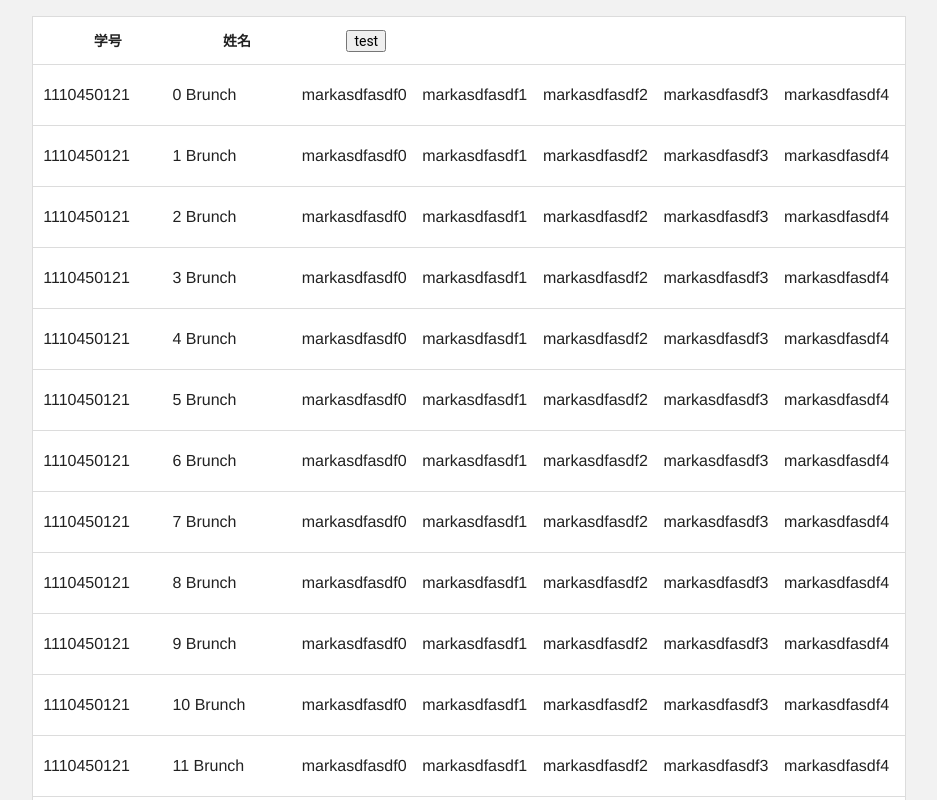
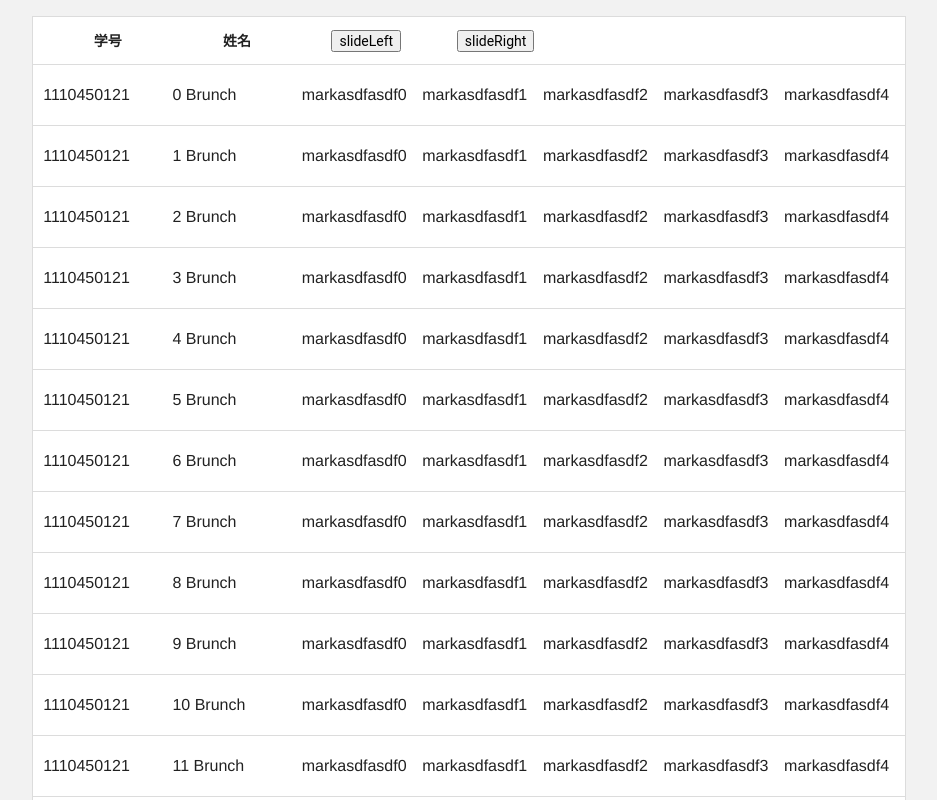
Before and after one commit to zhangzhaoxu/part5, a plain HTML site: page index.html in a window 1280 px wide. Shown: the whole page, without its empty margins (171-1108 px from the left). Drawn offline with Linux system fonts and the light colour scheme.

Commit message:
third change

```diff
--- a/index.html
+++ b/index.html
@@ -13,8 +13,6 @@
     <link rel="stylesheet" href="index.css"/>
 </head>
 <body ng-app="app">
-<my-table-slider>
-    <my-data-table test="boom"></my-data-table>
-</my-table-slider>
+    <my-data-table  test="boom"> </my-data-table>
 </body>
 </html>
--- a/index.js
+++ b/index.js
@@ -3,26 +3,10 @@
 
 angular
     .module('app', ['ngMaterial'])
-    .directive('myTableSlider', function () {
-        function controller($scope,$element){
-            var divCon = $element;
-            console.log(divCon);
-            this.test = function () {
-                alert("boom");
-            }
-        }
-        return{
-            restrict:'EA',
-            transclude: true,
-            template: '<div ng-transclude></div>',
-            controller: controller
-        }
-    })
     .directive('myDataTable', function () {
         return{
             restrict:'EA',
             templateUrl:'tpl.html',
-            require:'^myTableSlider',
             controllerAs:'vm',
             scope:{
                 test:'@'
@@ -31,8 +15,10 @@ angular
                 var vm = this;
 
                 vm.todos = [];
+                activate();
 
-                activate();
+                this.L = 10; //每行一共的span个数
+                this.cL = 5; //每行允许同时显示的个数
 
                 ///////////////////
                 function activate () {
@@ -48,57 +34,48 @@ angular
                         }
                     }
                 }
-            },
-            link: function (scope, ele, attr, ctrl) {
-
-                scope.slideLeft = function () {
-                    ctrl.test();
-                }
-
             }
-            //link: function (scope, ele, attrs) {
-            //    var lis = ele.find('ul').eq(1).find('li');
-            //    scope.changeShow = lis.length>3?true:false;
-            //    console.log(lis);
-            //    scope.addTest = function () {
-            //        var lis = ele.find('ul').eq(1).find('li');
-            //        var l = lis.length;
-            //        scope.changeShow  = l>3?true:false;
-            //        lis.eq(l-1).after('<li>第'+(l+1)+'次测试</li>');
-            //    };
-            //
-            //    scope.slideMark = 0;
-            //
-            //    scope.slideLeft = function () {
-            //        var lis = ele.find('ul').eq(1).find('li');
-            //        var l = lis.length;
-            //        scope.slideMark-=100;
-            //        for(var i=0;i<l;i++){
-            //            lis[i].style.transform="translateX("+scope.slideMark+"%)";
-            //        }
-            //    };
-            //
-            //    scope.slideRight = function () {
-            //        var lis = ele.find('ul').eq(1).find('li');
-            //        var l = lis.length;
-            //        scope.slideMark+=100;
-            //        for(var i=0;i<l;i++){
-            //            lis[i].style.transform = "translateX("+scope.slideMark+"%)";
-            //        }
-            //    }
-            //}
         }
     })
+    .directive('myTableSlider', function () {
+        return{
+            restrict:'AE',
+            require:'^?myDataTable',
+            compile: function (ele, attrs) {
+                var span = ele.find('span');
+                var header = ele.find('div').eq(0);
+                header.append('<div flex="15" ng-show="show">' +
+                    '<input type="button" value="slideLeft" ng-click="slideLeft()">' +
+                    '</div>');
+                header.append('<div flex="15" ng-show="show">' +
+                    '<input type="button" value="slideRight" ng-click="slideRight()">' +
+                    '</div>');
+                span.attr('ng-style','sliderStyle');
+                return{
+                    pre: function (scope, iEle, attrs) {
 
-
-//function DataTableSlider(){
-//    function link(scope,ele){
-//        var divCon = ele.find('div').eq(0).find('div');
-//        console.log(divCon);
-//    }
-//    return{
-//        restrict:'EA',
-//        link:link,
-//        scope:{}
-//    }
-//}
+                    },
+                    post: function(scope,iEle,attrs,ctrl){
+                        scope.sliderStyle = {};
+                        var L = ctrl.L - ctrl.cL;
+                        scope.show = L>0?true:false;
+                        var sliderMark = 0;
+                        scope.slideLeft = function () {
+                            if(L>=0){
+                                sliderMark-=100;
+                                this.sliderStyle = {transition:'all 1s ease',transform:'translateX('+sliderMark+'%)'}
+                                L--;
+                            }
+                        };
+                        scope.slideRight = function () {
+                            if(L<5){
+                                sliderMark+=100;
+                                this.sliderStyle = {transition:'all 1s ease',transform:'translateX('+sliderMark+'%)'};
+                                L++;
+                            }
+                        };
+                    }
+                }
+            }
+        }
+    });
--- a/tpl.html
+++ b/tpl.html
@@ -1,27 +1,22 @@
 <md-content class="md-padding grey-back" flex layout="column" layout-align="start center" >
-    <div class="list-container">
+    <div class="list-container" my-table-slider>
         <!--toolbar-->
         <div class="list list-header" layout="row" layout-align="start center">
             <div flex="15">
-                <span>学号</span>
+                学号
             </div>
             <div flex="15">
-                <span>姓名</span>
-            </div>
-            <div flex="15">
-                <input type="button" value="test" ng-click="slideLeft()"/>
+                姓名
             </div>
         </div>
 
         <div class="list" ng-class="{'list-bottom':$last}" ng-repeat="student in vm.todos">
             <div class="list-item">
                 <div layout="row">
-                    <div flex="15"><span>{{student.studentId}}</span></div>
-                    <div flex="15"><span>{{student.name}}</span></div>
-                    <div flex="70" layout="row">
-                        <div flex="20" ng-repeat="mark in student.attendances">
-                            <span>{{mark}}</span>
-                        </div>
+                    <div flex="15">{{student.studentId}}</div>
+                    <div flex="15">{{student.name}}</div>
+                    <div  flex="70" layout="row" style="transition: all 1s ease">
+                        <span flex="20" ng-repeat="mark in student.attendances">{{mark}}</span>
                     </div>
                 </div>
             </div>
```
